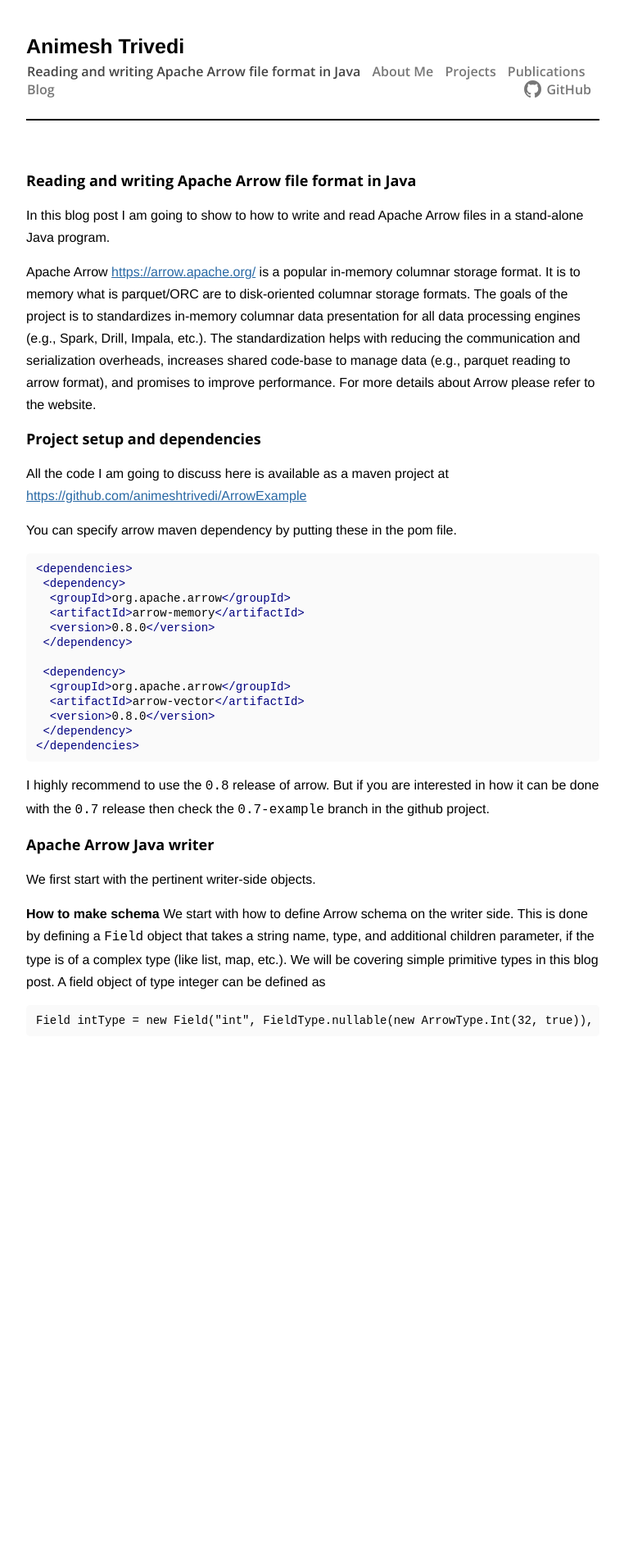
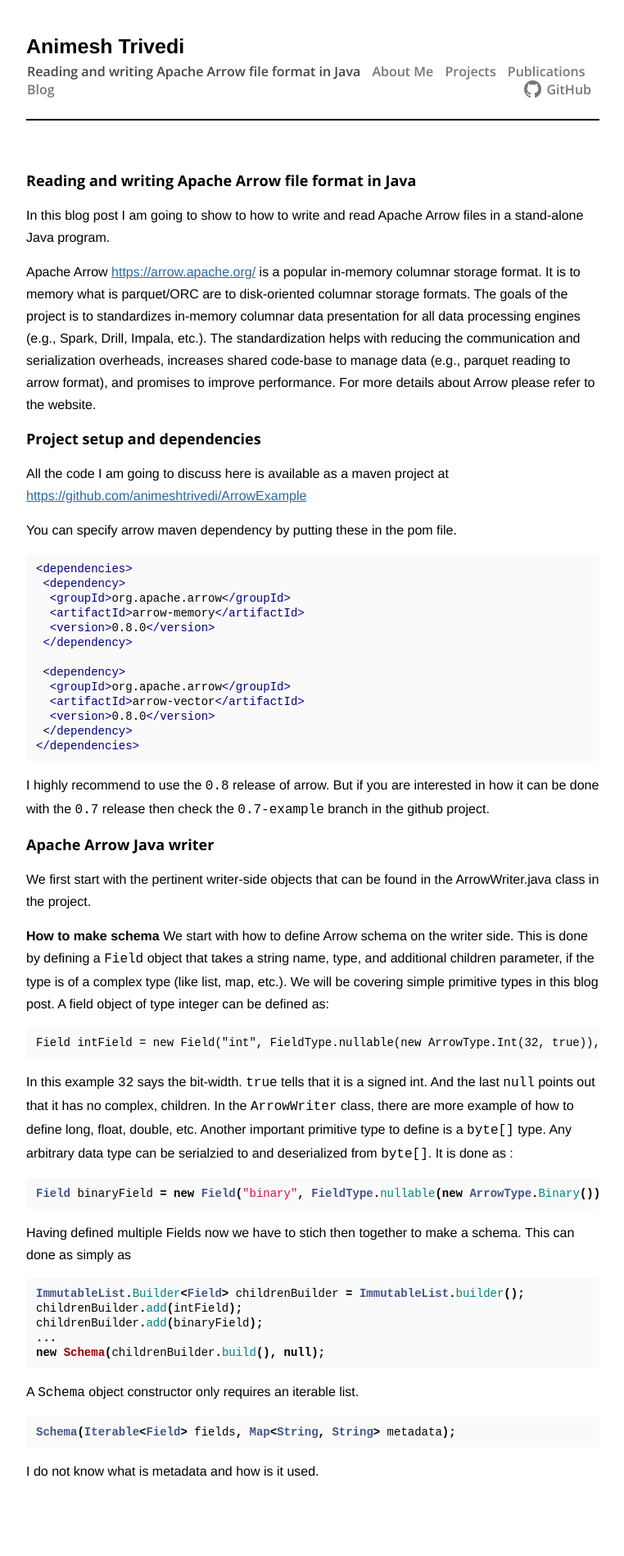
Before and after one commit to animeshtrivedi/animeshtrivedi.github.io, a Jekyll site: the page built from blog/2017-12-26-arrow.md, in a window 1280 px wide. Shown: the whole page at 82% size, without its empty margins (258-1020 px from the left). Built offline with Jekyll 4.4.1, drawn with Linux system fonts in a browser that asks for light colours; our own code applies the rules of GitHub Pages for plain Markdown files; before the commit the page ends 1354 px from its top, so only the background shows below that.

Commit message:
Update 2017-12-26-arrow.md
finishing schema details.

````diff
--- a/blog/2017-12-26-arrow.md
+++ b/blog/2017-12-26-arrow.md
@@ -44,15 +44,41 @@
 
 ## Apache Arrow Java writer
 
-We first start with the pertinent writer-side objects.
+We first start with the pertinent writer-side objects that can be found in the ArrowWriter.java
+class in the project.
 
 **How to make schema**
 We start with how to define Arrow schema on the writer side. This is done by defining
  a `Field` object that takes a string name, type, and additional children parameter,
  if the type is of a complex type (like list, map, etc.). We will be covering simple
  primitive types in this blog post. A field object of type integer can be defined
- as
+ as:
+ ```
+Field intField = new Field("int", FieldType.nullable(new ArrowType.Int(32, true)), null);
+ ```
+In this example `32` says the bit-width. `true` tells that it is a signed int. And the last
+`null` points out that it has no complex, children. In the `ArrowWriter` class, there are
+more example of how to define long, float, double, etc. Another important primitive type
+to define is a `byte[]` type. Any arbitrary data type can be serialzied to and deserialized
+from `byte[]`. It is done as :
 
- ```
-Field intType = new Field("int", FieldType.nullable(new ArrowType.Int(32, true)), null);
- ```
+```java
+Field binaryField = new Field("binary", FieldType.nullable(new ArrowType.Binary()), null);
+```
+
+Having defined multiple Fields now we have to stich then together to make a schema. This
+can done as simply as
+```java
+ImmutableList.Builder<Field> childrenBuilder = ImmutableList.builder();
+childrenBuilder.add(intField);
+childrenBuilder.add(binaryField);
+...
+new Schema(childrenBuilder.build(), null);
+```
+
+A `Schema` object constructor only requires an iterable list.
+```java
+Schema(Iterable<Field> fields, Map<String, String> metadata);
+```
+
+I do not know what is metadata and how is it used.
````
